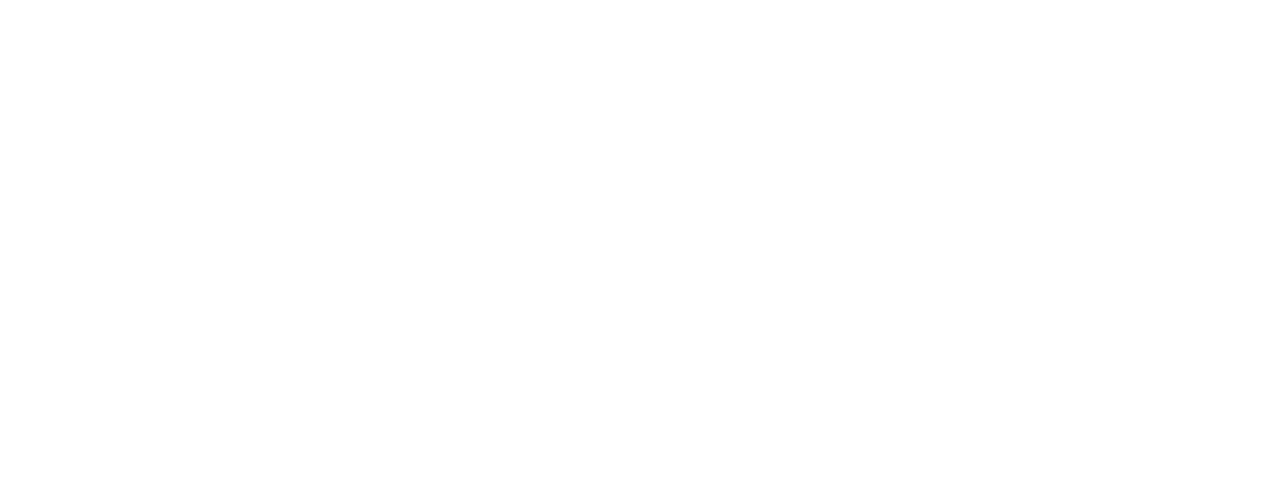
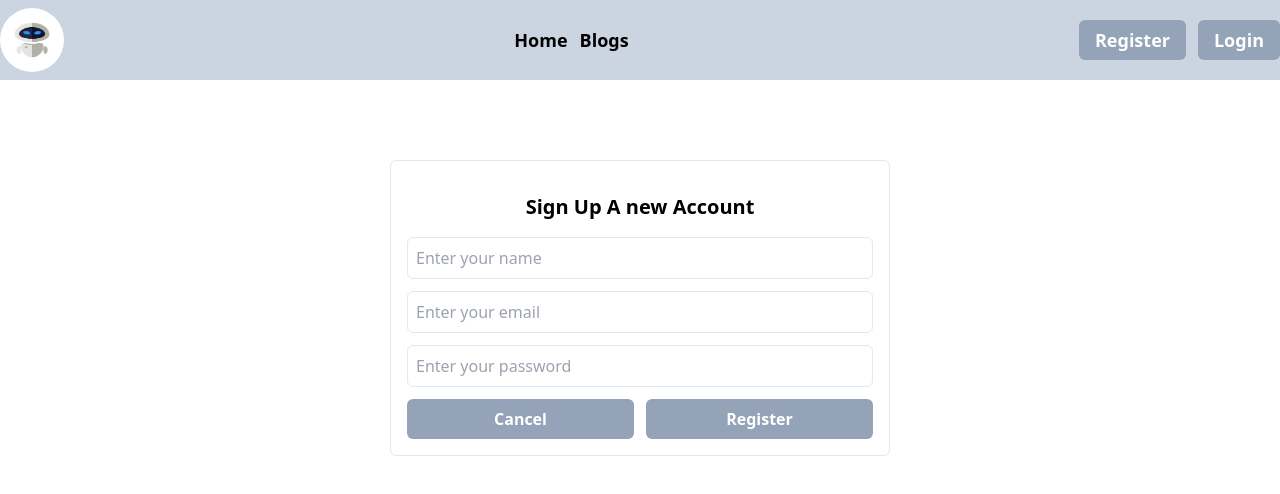
Before and after one commit to mryeminaung/blog-app, a React (Vite) app: page /register in a window 1280 px wide. Before the commit this address had no page. Shown: the top 494 px of the page. Built offline with nearby package versions, Linux system fonts and the light colour scheme.

Commit message:
create login, register form

```diff
--- a/src/App.jsx
+++ b/src/App.jsx
@@ -1,17 +1,26 @@
 import { BrowserRouter, Route, Routes } from "react-router-dom";
 import BlogList from "./components/blog/BlogList";
 import BlogDetail from "./components/blog/BlogDetail";
+import RootLayout from "./layout/RootLayout";
+import Register from "./components/auth/Register";
+import Login from "./components/auth/Login";
+import Home from "./components/Home";
 
 const App = () => {
   return (
-    <div className="m-10">
-      <BrowserRouter>
-        <Routes>
-          <Route path="/blogs" element={<BlogList />} />
-          <Route path="/blogs/:blogId" element={<BlogDetail />} />
-        </Routes>
-      </BrowserRouter>
-    </div>
+    <BrowserRouter>
+      <Routes>
+        <Route path="/" element={<RootLayout />}>
+          <Route index element={<Home />} />
+
+          <Route path="register" element={<Register />} />
+          <Route path="login" element={<Login />} />
+
+          <Route path="blogs" element={<BlogList />} />
+          <Route path="blogs/:blogId" element={<BlogDetail />} />
+        </Route>
+      </Routes>
+    </BrowserRouter>
   );
 };
 
--- /dev/null
+++ b/src/components/Home.jsx
@@ -0,0 +1,25 @@
+import axios from "axios";
+import { useEffect, useState } from "react";
+
+const Home = () => {
+  const [latestBlogs, setLatestBlogs] = useState();
+
+  useEffect(() => {
+    axios.get("http://localhost:8000/blogs").then((res) => {
+      setLatestBlogs(res.data);
+    });
+  }, []);
+
+  return (
+    <div className="my-3">
+      <div className="">
+        <h2 className="text-3xl font-semibold border-b-2 pb-2 border-b-slate-400">
+          Latest Blogs
+        </h2>
+        {latestBlogs && console.log(latestBlogs)}
+      </div>
+    </div>
+  );
+};
+
+export default Home;
--- /dev/null
+++ b/src/components/auth/Login.jsx
@@ -0,0 +1,65 @@
+import { useState } from "react";
+import { useNavigate } from "react-router-dom";
+
+const Login = () => {
+  const navigate = useNavigate();
+  const [data, setData] = useState({
+    email: "",
+    password: "",
+  });
+
+  const handleData = (e) => {
+    const { name, value } = e.target;
+    console.log(name, value);
+  };
+
+  const handleSubmit = (e) => {
+    e.preventDefault();
+    console.log(data);
+  };
+
+  return (
+    <form
+      action=""
+      className="max-w-[500px] mx-auto my-20 border p-4 space-y-3 rounded-md"
+      onSubmit={handleSubmit}
+    >
+      <h2 className="font-bold text-xl text-center my-4">
+        Sign In To Your Account
+      </h2>
+      <input
+        type="email"
+        value={data.email}
+        name="email"
+        onChange={handleData}
+        placeholder="Enter your email"
+        className="rounded-md border border-slate-200 p-2 block w-full focus:outline-slate-500"
+      />
+      <input
+        type="password"
+        value={data.password}
+        name="passworld"
+        onChange={handleData}
+        placeholder="Enter your password"
+        className="rounded-md border border-slate-200 p-2 block w-full focus:outline-slate-500"
+      />
+      <div className="flex items-center justify-between gap-x-3">
+        <button
+          type="button"
+          onClick={() => navigate("/")}
+          className="w-1/2 bg-slate-400 font-bold rounded-md py-2 text-white"
+        >
+          Cancel
+        </button>
+        <button
+          type="submit"
+          className="w-1/2 bg-slate-400 font-bold rounded-md py-2 text-white"
+        >
+          Login
+        </button>
+      </div>
+    </form>
+  );
+};
+
+export default Login;
--- /dev/null
+++ b/src/components/auth/Register.jsx
@@ -0,0 +1,82 @@
+import axios from "axios";
+import { useState } from "react";
+import { useNavigate } from "react-router-dom";
+
+const Register = () => {
+  const navigate = useNavigate();
+  const [data, setData] = useState({
+    name: "",
+    email: "",
+    password: "",
+    profile_url: "",
+  });
+
+  const handleData = (e) => {
+    const { name, value } = e.target;
+    setData((preData) => ({ ...preData, [name]: value }));
+  };
+
+  const handleSubmit = (e) => {
+    e.preventDefault();
+    axios.post("http://localhost:8000/users", data);
+    setData({
+      name: "",
+      email: "",
+      password: "",
+      profile_url: "",
+    });
+  };
+
+  return (
+    <form
+      action=""
+      className="max-w-[500px] mx-auto my-20 border p-4 space-y-3 rounded-md"
+      onSubmit={handleSubmit}
+    >
+      <h2 className="font-bold text-xl text-center my-4">
+        Sign Up A new Account
+      </h2>
+      <input
+        type="text"
+        value={data.name}
+        name="name"
+        onChange={handleData}
+        placeholder="Enter your name"
+        className="rounded-md border border-slate-200 p-2 block w-full focus:outline-slate-500"
+      />
+      <input
+        type="email"
+        value={data.email}
+        name="email"
+        onChange={handleData}
+        placeholder="Enter your email"
+        className="rounded-md border border-slate-200 p-2 block w-full focus:outline-slate-500"
+      />
+      <input
+        type="password"
+        value={data.password}
+        name="password"
+        onChange={handleData}
+        placeholder="Enter your password"
+        className="rounded-md border border-slate-200 p-2 block w-full focus:outline-slate-500"
+      />
+      <div className="flex items-center justify-between gap-x-3">
+        <button
+          type="button"
+          onClick={() => navigate("/")}
+          className="w-1/2 bg-slate-400 font-bold rounded-md py-2 text-white"
+        >
+          Cancel
+        </button>
+        <button
+          type="submit"
+          className="w-1/2 bg-slate-400 font-bold rounded-md py-2 text-white"
+        >
+          Register
+        </button>
+      </div>
+    </form>
+  );
+};
+
+export default Register;
--- a/src/components/blog/BlogList.jsx
+++ b/src/components/blog/BlogList.jsx
@@ -13,7 +13,7 @@
   }, []);
 
   return (
-    <div className="flex flex-wrap justify-around py-10 gap-6 container mx-auto">
+    <div className="flex flex-wrap justify-around py-10 gap-6">
       {blogs && blogs.map((blog) => <BlogCard key={blog.id} blog={blog} />)}
     </div>
   );
--- /dev/null
+++ b/src/components/navbar/Navbar.jsx
@@ -0,0 +1,36 @@
+import { NavLink, useNavigate } from "react-router-dom";
+import robot from "../../assets/robot.png";
+
+const Navbar = () => {
+  const navigate = useNavigate();
+
+  return (
+    <div className="bg-slate-300 py-2 sticky top-0 left-0 right-0 w-full z-10">
+      <nav className="mx-auto container flex items-center justify-between ">
+        <NavLink to="/">
+          <img src={robot} alt="" className="w-16 h-16 rounded-full" />
+        </NavLink>
+        <div className="flex items-center gap-x-3 text-lg font-semibold">
+          <NavLink to="/">Home</NavLink>
+          <NavLink to="/blogs">Blogs</NavLink>
+        </div>
+        <div className="flex items-center gap-x-3 text-lg">
+          <button
+            className="bg-slate-400 rounded-md px-4 py-1.5 text-white font-semibold"
+            onClick={() => navigate("/register")}
+          >
+            Register
+          </button>
+          <button
+            className="bg-slate-400 rounded-md px-4 py-1.5 text-white font-semibold"
+            onClick={() => navigate("/login")}
+          >
+            Login
+          </button>
+        </div>
+      </nav>
+    </div>
+  );
+};
+
+export default Navbar;
--- /dev/null
+++ b/src/layout/RootLayout.jsx
@@ -0,0 +1,15 @@
+import { Outlet } from "react-router-dom";
+import Navbar from "../components/navbar/Navbar";
+
+const RootLayout = () => {
+  return (
+    <>
+      <Navbar />
+      <main className="container mx-auto">
+        <Outlet />
+      </main>
+    </>
+  );
+};
+
+export default RootLayout;
```
Also changed, not shown: src/api/db.json (+36 -13 lines).
